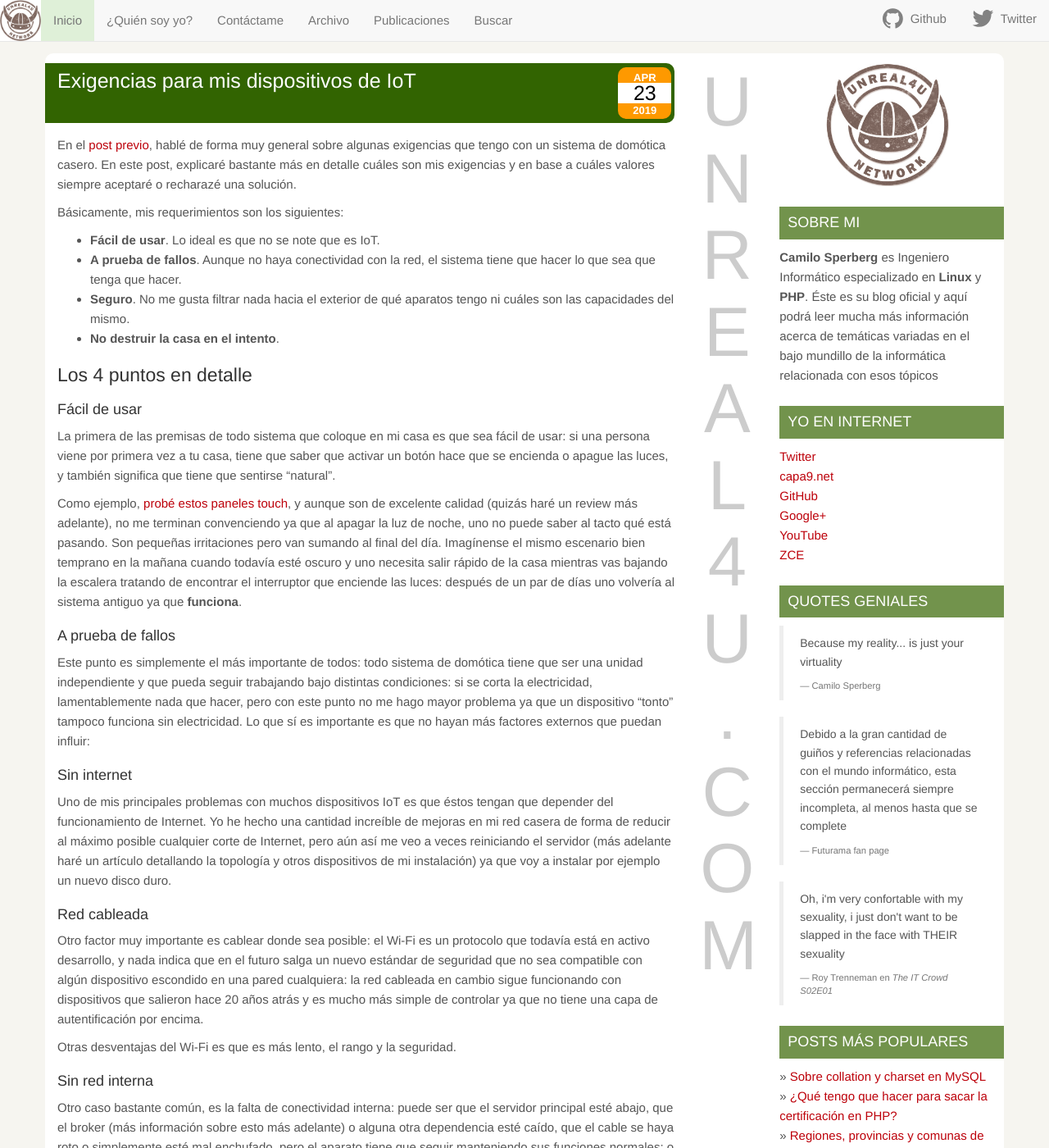
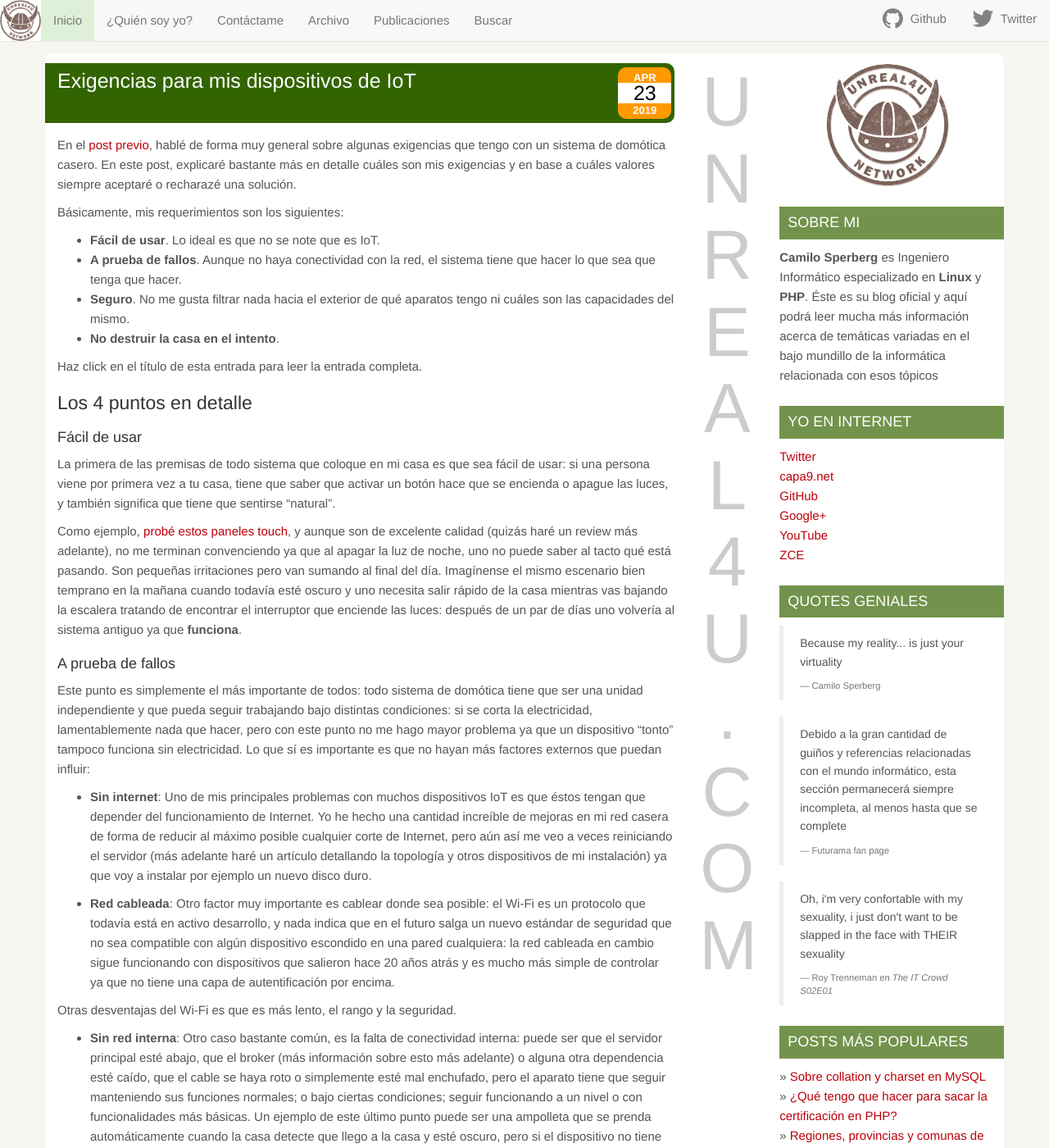
Before and after one commit to unreal4u/blog, a Jekyll site: the page built from _posts/2019/2019-04-23-exigencias-en-iot.markdown, in a window 1280 px wide and 1400 px high. Shown: the whole window at 82% size. Built offline with Jekyll 4.4.1, drawn with Linux system fonts in a browser that asks for light colours; comment, search, counter and statistics services are not loaded; some of the changed text lies outside the part shown.

Commit message:
Corrections to the article

```diff
--- a/_posts/2019/2019-04-23-exigencias-en-iot.markdown
+++ b/_posts/2019/2019-04-23-exigencias-en-iot.markdown
@@ -18,6 +18,8 @@ Básicamente, mis requerimientos son los siguientes:
 hacer.
 * **Seguro**. No me gusta filtrar nada hacia el exterior de qué aparatos tengo ni cuáles son las capacidades del mismo.
 * **No destruir la casa en el intento**.
+
+Haz click en el título de esta entrada para leer la entrada completa.
 
 <!-- more -->
 
@@ -43,31 +45,25 @@ que pueda seguir trabajando bajo distintas condiciones: si se corta la electrici
 pero con este punto no me hago mayor problema ya que un dispositivo "tonto" tampoco funciona sin electricidad. Lo que sí
 es importante es que no hayan más factores externos que puedan influir:
 
-#### Sin internet
+* **Sin internet**: Uno de mis principales problemas con muchos dispositivos IoT es que éstos tengan que depender del
+funcionamiento de Internet. Yo he hecho una cantidad increíble de mejoras en mi red casera de forma de reducir al máximo
+posible cualquier corte de Internet, pero aún así me veo a veces reiniciando el servidor (más adelante haré un artículo
+detallando la topología y otros dispositivos de mi instalación) ya que voy a instalar por ejemplo un nuevo disco duro.
 
-Uno de mis principales problemas con muchos dispositivos IoT es que éstos tengan que depender del funcionamiento de
-Internet. Yo he hecho una cantidad increíble de mejoras en mi red casera de forma de reducir al máximo posible cualquier
-corte de Internet, pero aún así me veo a veces reiniciando el servidor (más adelante haré un artículo detallando la
-topología y otros dispositivos de mi instalación) ya que voy a instalar por ejemplo un nuevo disco duro.
-
-#### Red cableada
-
-Otro factor muy importante es cablear donde sea posible: el Wi-Fi es un protocolo que todavía está en activo desarrollo,
-y nada indica que en el futuro salga un nuevo estándar de seguridad que no sea compatible con algún dispositivo
-escondido en una pared cualquiera: la red cableada en cambio sigue funcionando con dispositivos que salieron hace 20
-años atrás y es mucho más simple de controlar ya que no tiene una capa de autentificación por encima.
+* **Red cableada**: Otro factor muy importante es cablear donde sea posible: el Wi-Fi es un protocolo que todavía está
+en activo desarrollo, y nada indica que en el futuro salga un nuevo estándar de seguridad que no sea compatible con
+algún dispositivo escondido en una pared cualquiera: la red cableada en cambio sigue funcionando con dispositivos que
+salieron hace 20 años atrás y es mucho más simple de controlar ya que no tiene una capa de autentificación por encima.
 
 Otras desventajas del Wi-Fi es que es más lento, el rango y la seguridad.
 
-#### Sin red interna
-
-Otro caso bastante común, es la falta de conectividad interna: puede ser que el servidor principal esté abajo, que el
-broker (más información sobre esto más adelante) o alguna otra dependencia esté caído, que el cable se haya roto o
-simplemente esté mal enchufado, pero el aparato tiene que seguir manteniendo sus funciones normales; o bajo ciertas
-condiciones; seguir funcionando a un nivel o con funcionalidades más básicas. Un ejemplo de este último punto puede ser
-una ampolleta que se prenda automáticamente cuando la casa detecte que llego a la casa y esté oscuro, pero si el
-dispositivo no tiene red alguna, no va a saber que llegué a la casa. El botón de prendido y apagado de la ampolleta debe
-seguir funcionando normalmente sin problemas.
+* **Sin red interna**: Otro caso bastante común, es la falta de conectividad interna: puede ser que el servidor
+principal esté abajo, que el broker (más información sobre esto más adelante) o alguna otra dependencia esté caído, que
+el cable se haya roto o simplemente esté mal enchufado, pero el aparato tiene que seguir manteniendo sus funciones
+normales; o bajo ciertas condiciones; seguir funcionando a un nivel o con funcionalidades más básicas. Un ejemplo de
+este último punto puede ser una ampolleta que se prenda automáticamente cuando la casa detecte que llego a la casa y
+esté oscuro, pero si el dispositivo no tiene red alguna, no va a saber que llegué a la casa. El botón de prendido y
+apagado de la ampolleta debe seguir funcionando normalmente sin problemas.
 
 ### Seguro
 
```
